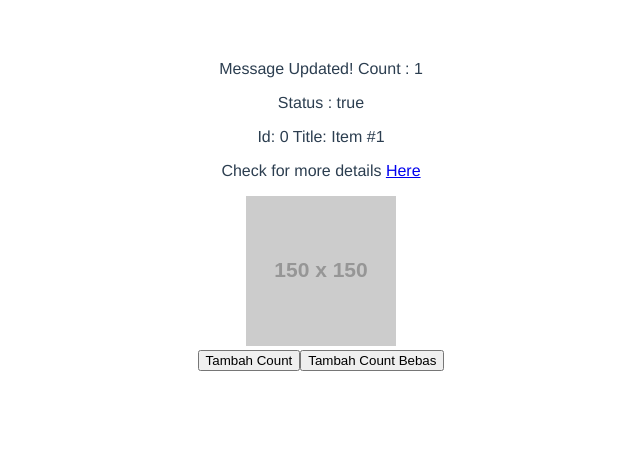
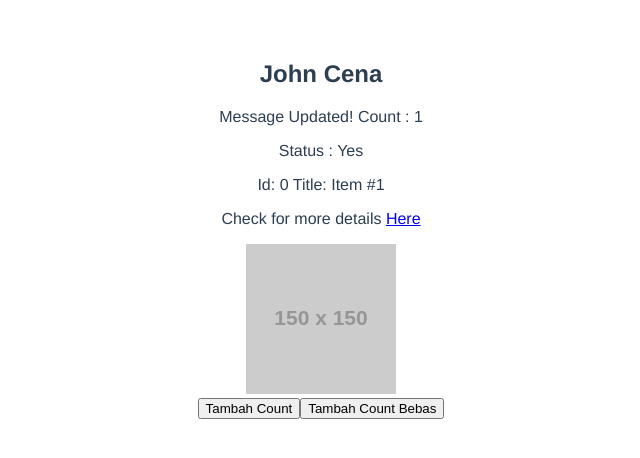
Before and after one commit to rakamaheka22/dia-2022, a Vue app in the folder cli/vue-lesson/: page / in a window 1280 px wide. Shown: the top 458 px of the page, without its empty margins (319-959 px from the left). Built offline with nearby package versions, Linux system fonts and the light colour scheme.

Commit message:
Computed

```diff
--- a/cli/vue-lesson/src/App.vue
+++ b/cli/vue-lesson/src/App.vue
@@ -1,10 +1,11 @@
 <template>
   <!-- HTML -->
   <div>
+    <h2>{{ fullName }}</h2>
     <p>{{ message }} : {{ count }}</p>
-    <span>Status : {{ isActive }}</span>
+    <span>Status : {{ status }}</span>
     <p>
-      {{ showItem() }}
+      {{ getItem }}
     </p>
     <p>
       Check for more details <a v-bind:href="url" :title="title">Here</a>
@@ -23,6 +24,8 @@ export default {
   name: 'App',
   data() {
     return {
+      firstName: 'John',
+      lastName: 'Doe',
       countItem: 2,
       title: 'Vue 3',
       image: 'https://via.placeholder.com/150/',
@@ -37,9 +40,28 @@ export default {
       },
     };
   },
+  computed: {
+    getItem() {
+      return `Id: ${this.item.id} Title: ${this.item.title}`;
+    },
+    status() {
+      return this.isActive ? 'Yes' : 'No';
+    },
+    fullName: {
+      get() {
+        return `${this.firstName} ${this.lastName}`;
+      },
+      set(newValue) {
+        const name = newValue.split(' ');
+        this.firstName = name[0];
+        this.lastName = name[1];
+      }
+    }
+  },
   mounted() {
     setTimeout(() => {
       this.incrementCount();
+      this.fullName = 'John Cena';
     }, 2000);
   },
   updated() {
```
Also changed, not shown: 2 other files (tests, documents, lock files or other folders).
